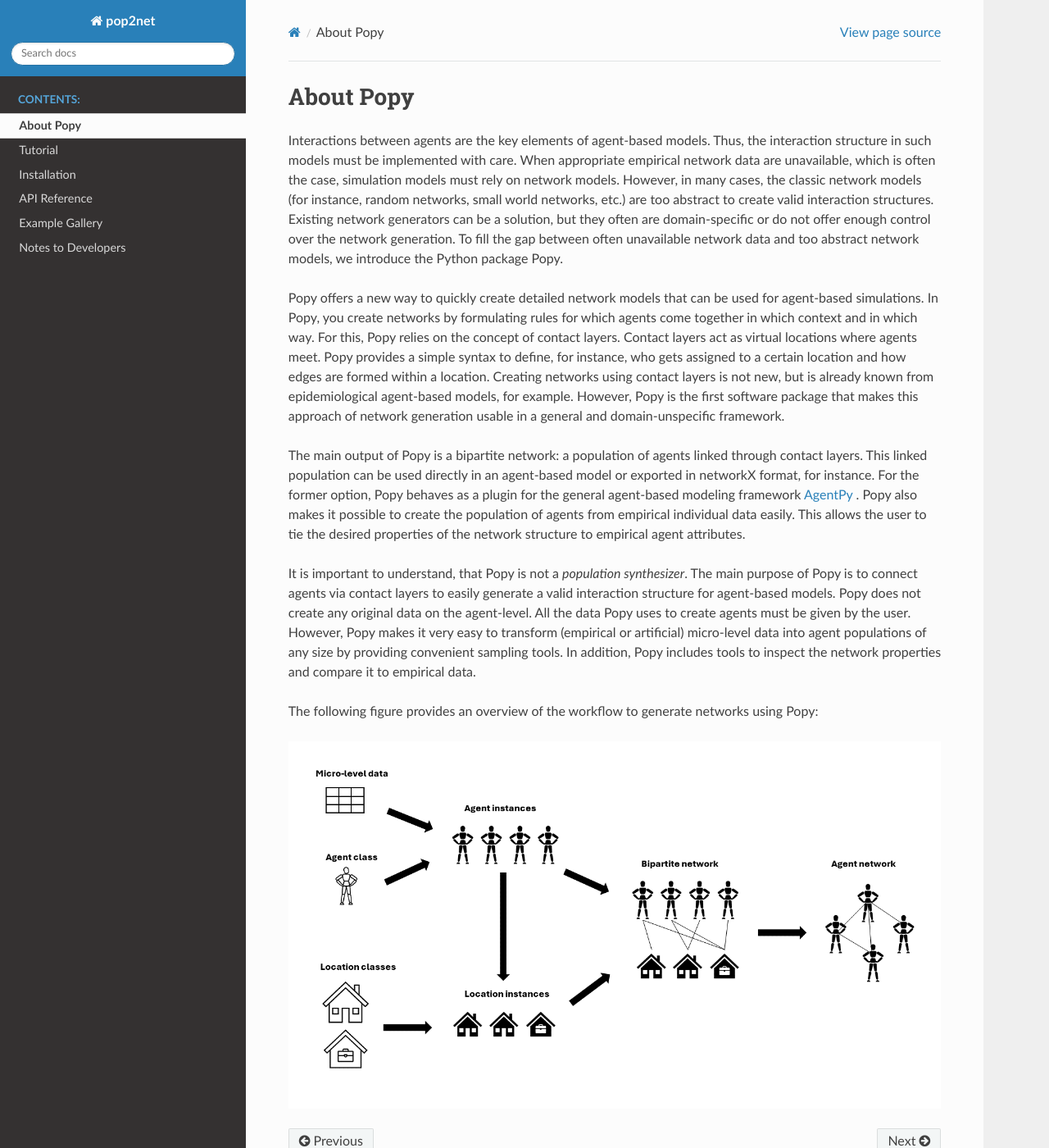
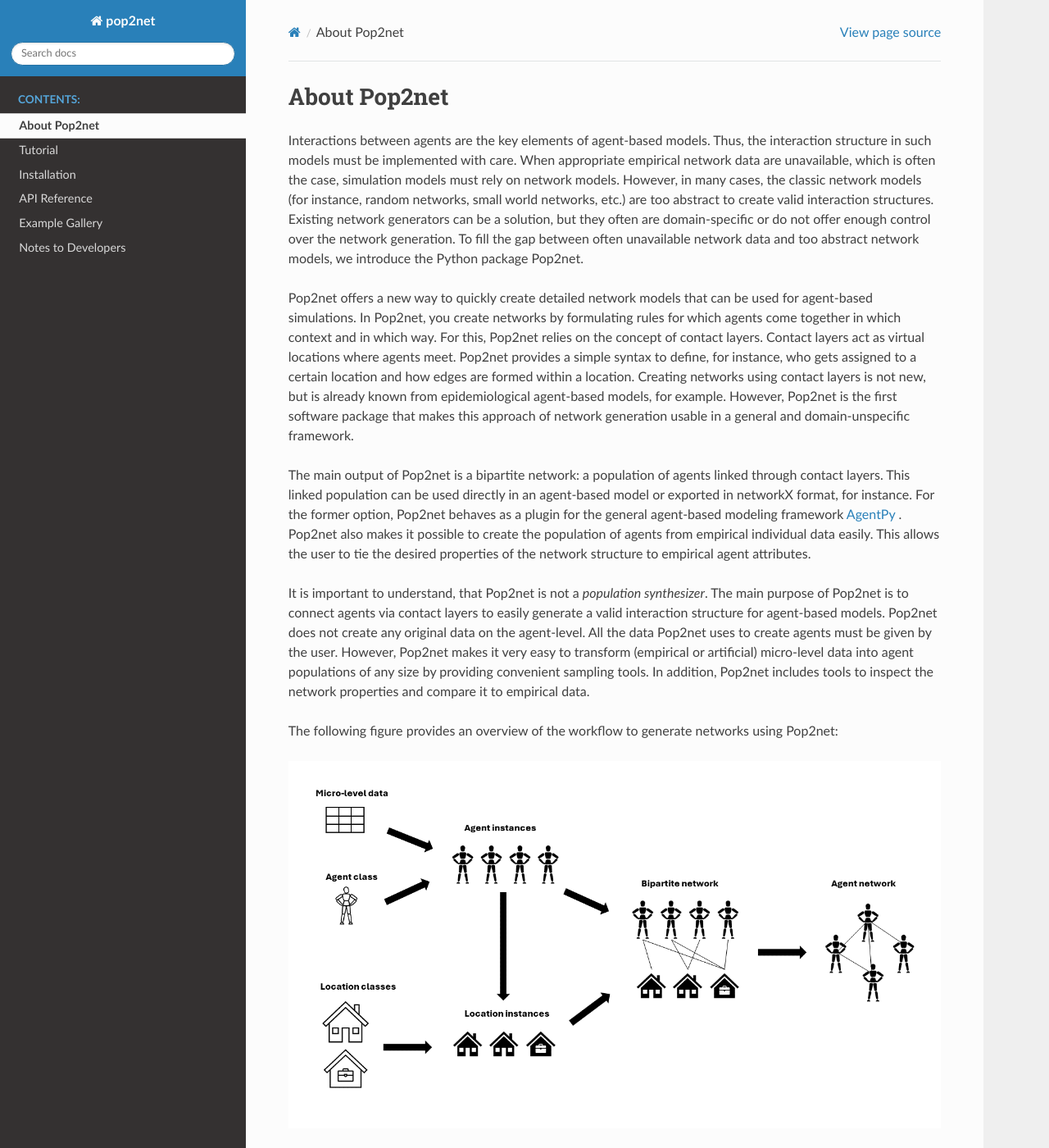
Before and after one commit to mariuzka/pop2net, a Sphinx documentation site: the page built from docs/about.rst, in a window 1280 px wide and 1400 px high. Shown: the whole window at 82% size. Built offline with Sphinx 7.4.7 and the Read the Docs theme 2.0.0, drawn with Linux system fonts in a browser that asks for light colours; pages that are not in the unit, such as notebooks, are missing from menus.

Commit message:
changed popy to pop2net or p2n

```diff
--- a/docs/about.rst
+++ b/docs/about.rst
@@ -1,5 +1,5 @@
 ============
-About Popy
+About Pop2net
 ============
 
 Interactions between agents are the key elements of agent-based models.
@@ -7,30 +7,30 @@
 When appropriate empirical network data are unavailable, which is often the case, simulation models must rely on network models.
 However, in many cases, the classic network models (for instance, random networks, small world networks, etc.) are too abstract to create valid interaction structures.
 Existing network generators can be a solution, but they often are domain-specific or do not offer enough control over the network generation.
-To fill the gap between often unavailable network data and too abstract network models, we introduce the Python package Popy.
+To fill the gap between often unavailable network data and too abstract network models, we introduce the Python package Pop2net.
 
-Popy offers a new way to quickly create detailed network models that can be used for agent-based simulations.
-In Popy, you create networks by formulating rules for which agents come together in which context and in which way.
-For this, Popy relies on the concept of contact layers.
+Pop2net offers a new way to quickly create detailed network models that can be used for agent-based simulations.
+In Pop2net, you create networks by formulating rules for which agents come together in which context and in which way.
+For this, Pop2net relies on the concept of contact layers.
 Contact layers act as virtual locations where agents meet.
-Popy provides a simple syntax to define, for instance, who gets assigned to a certain location and how edges are formed within a location.
+Pop2net provides a simple syntax to define, for instance, who gets assigned to a certain location and how edges are formed within a location.
 Creating networks using contact layers is not new, but is already known from epidemiological agent-based models, for example.
-However, Popy is the first software package that makes this approach of network generation usable in a general and domain-unspecific framework.
+However, Pop2net is the first software package that makes this approach of network generation usable in a general and domain-unspecific framework.
 
-The main output of Popy is a bipartite network: a population of agents linked through contact layers.
+The main output of Pop2net is a bipartite network: a population of agents linked through contact layers.
 This linked population can be used directly in an agent-based model or exported in networkX format, for instance.
-For the former option, Popy behaves as a plugin for the general agent-based modeling framework `AgentPy <https://agentpy.readthedocs.io/en/latest/>`_ .
-Popy also makes it possible to create the population of agents from empirical individual data easily.
+For the former option, Pop2net behaves as a plugin for the general agent-based modeling framework `AgentPy <https://agentpy.readthedocs.io/en/latest/>`_ .
+Pop2net also makes it possible to create the population of agents from empirical individual data easily.
 This allows the user to tie the desired properties of the network structure to empirical agent attributes.
 
-It is important to understand, that Popy is not a *population synthesizer*.
-The main purpose of Popy is to connect agents via contact layers to easily generate a valid interaction structure for agent-based models.
-Popy does not create any original data on the agent-level.
-All the data Popy uses to create agents must be given by the user.
-However, Popy makes it very easy to transform (empirical or artificial) micro-level data into agent populations of any size by providing convenient sampling tools.
-In addition, Popy includes tools to inspect the network properties and compare it to empirical data.
+It is important to understand, that Pop2net is not a *population synthesizer*.
+The main purpose of Pop2net is to connect agents via contact layers to easily generate a valid interaction structure for agent-based models.
+Pop2net does not create any original data on the agent-level.
+All the data Pop2net uses to create agents must be given by the user.
+However, Pop2net makes it very easy to transform (empirical or artificial) micro-level data into agent populations of any size by providing convenient sampling tools.
+In addition, Pop2net includes tools to inspect the network properties and compare it to empirical data.
 
-The following figure provides an overview of the workflow to generate networks using Popy:
+The following figure provides an overview of the workflow to generate networks using Pop2net:
 
 .. image:: popy_overview.png
   :width: 800
```
Also changed, not shown: docs/Introduction/introduction_basics.ipynb, docs/examples/example_fully_connected_graph.ipynb, docs/examples/example_grid.ipynb, docs/examples/example_lollipop.ipynb, docs/examples/example_smallworld.ipynb, docs/examples/infection_simulation.ipynb, docs/examples/minimal_example.ipynb, docs/examples/opinion_dynamics.ipynb, docs/examples/real_data.ipynb, docs/examples/schelling.ipynb, docs/examples/wealth_transfer.ipynb.
